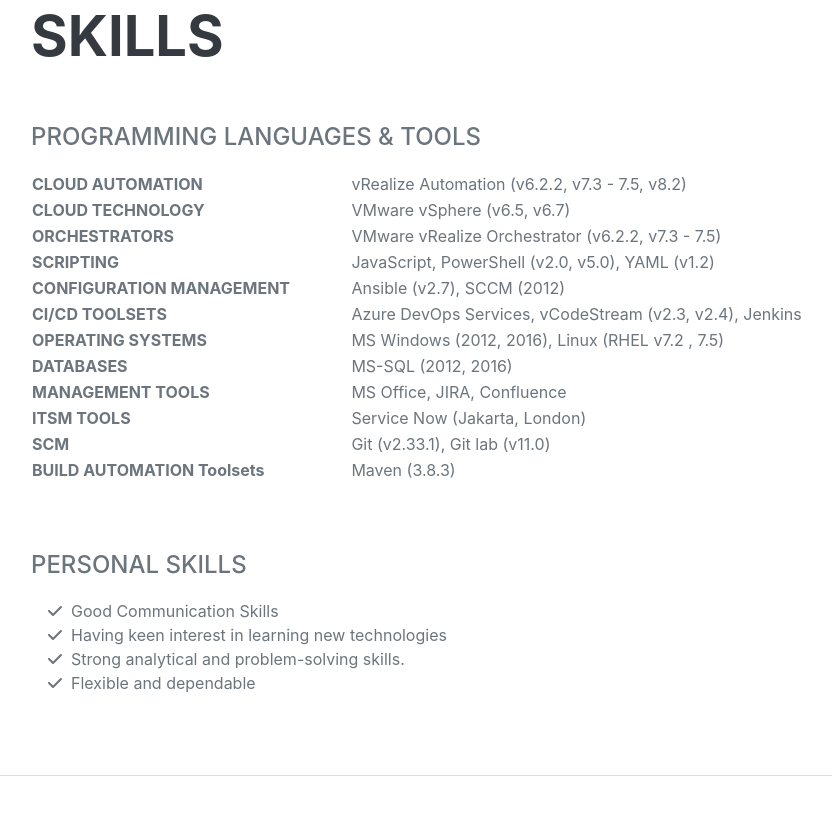
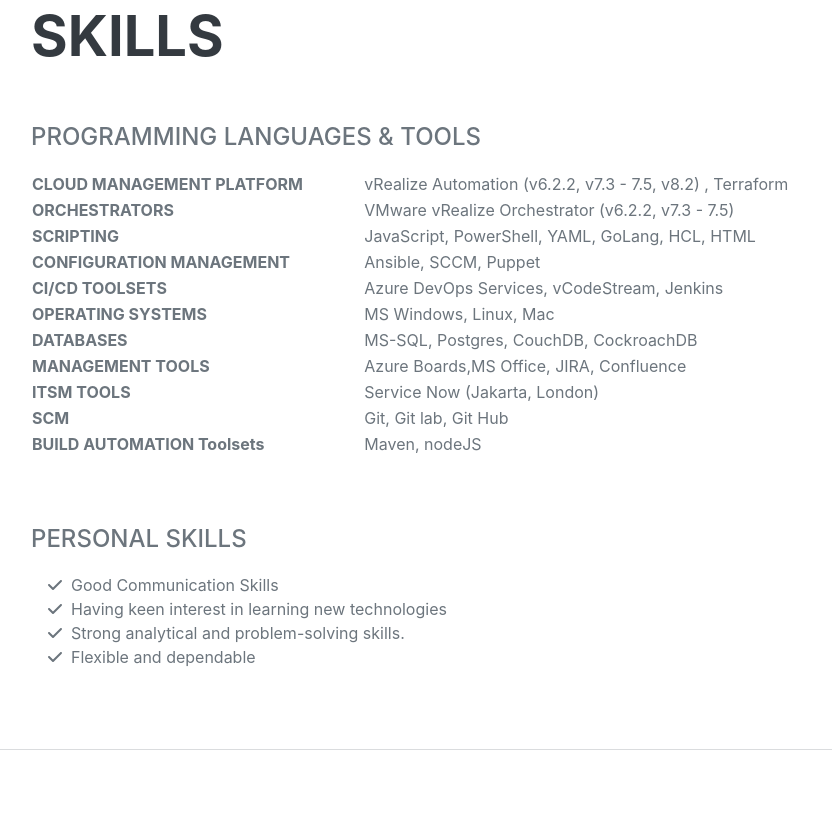
Before and after one commit to manpreet2301/resume, a website: page index.html in a window 1280 px wide. Shown: the part 3786-4601 px from the top of the page, without its empty margins (289-1121 px from the left). Drawn offline with nearby package versions, Linux system fonts and the light colour scheme; a web font is replaced by a local one.

Commit message:
skills fix

```diff
--- a/index.html
+++ b/index.html
@@ -200,12 +200,8 @@
                     <div class="subheading mb-3">Programming Languages & Tools</div>
                     <table>
                         <tr>
-                          <th>CLOUD AUTOMATION &emsp; &emsp; &emsp; </th>
-                          <td>vRealize Automation (v6.2.2, v7.3 - 7.5, v8.2)</td>
-                        </tr>
-                        <tr>
-                          <th>CLOUD TECHNOLOGY</th>
-                          <td>VMware vSphere (v6.5, v6.7)</td>
+                          <th>CLOUD MANAGEMENT PLATFORM &emsp; &emsp; &emsp; </th>
+                          <td>vRealize Automation (v6.2.2, v7.3 - 7.5, v8.2) , Terraform</td>
                         </tr>
                         <tr>
                           <th>ORCHESTRATORS &emsp; &emsp; &emsp; </th>
@@ -213,27 +209,27 @@
                         </tr>
                         <tr>
                           <th>SCRIPTING</th>
-                          <td>JavaScript, PowerShell (v2.0, v5.0), YAML (v1.2)</td>
+                          <td>JavaScript, PowerShell, YAML, GoLang, HCL, HTML</td>
                         </tr>
                         <tr>
                           <th>CONFIGURATION MANAGEMENT  &emsp; &emsp; &emsp; </th>
-                          <td>Ansible (v2.7), SCCM (2012)</td>
+                          <td>Ansible, SCCM, Puppet</td>
                         </tr>
                         <tr>
                           <th>CI/CD TOOLSETS</th>
-                          <td>Azure DevOps Services, vCodeStream (v2.3, v2.4), Jenkins</td>
+                          <td>Azure DevOps Services, vCodeStream, Jenkins</td>
                         </tr>
                         <tr>
                           <th>OPERATING SYSTEMS &emsp; &emsp; &emsp; </th>
-                          <td>MS Windows (2012, 2016), Linux (RHEL v7.2 , 7.5)</td>
+                          <td>MS Windows, Linux, Mac</td>
                         </tr>
                         <tr>
                           <th>DATABASES</th>
-                          <td>MS-SQL (2012, 2016)</td>
+                          <td>MS-SQL, Postgres, CouchDB, CockroachDB</td>
                         </tr>
                         <tr>
                           <th>MANAGEMENT TOOLS &emsp; &emsp; &emsp; </th>
-                          <td>MS Office, JIRA, Confluence</td>
+                          <td>Azure Boards,MS Office, JIRA, Confluence</td>
                         </tr>
                         <tr>
                           <th>ITSM TOOLS</th>
@@ -241,11 +237,11 @@
                         </tr>
                         <tr>
                           <th>SCM  &emsp; &emsp; &emsp; </th>
-                          <td>Git (v2.33.1), Git lab (v11.0)</td>
+                          <td>Git, Git lab, Git Hub</td>
                         </tr>
                         <tr>
                           <th>BUILD AUTOMATION Toolsets </th>
-                          <td>Maven (3.8.3)</td>
+                          <td>Maven, nodeJS</td>
                         </tr>
                     </table>
                     <ul class="list-inline dev-icons">
```
